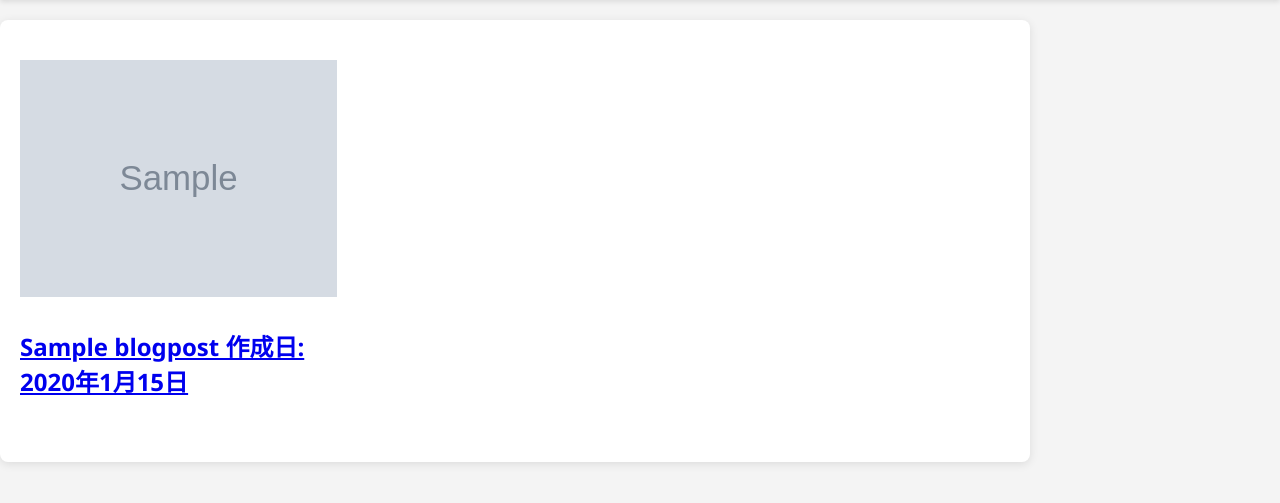
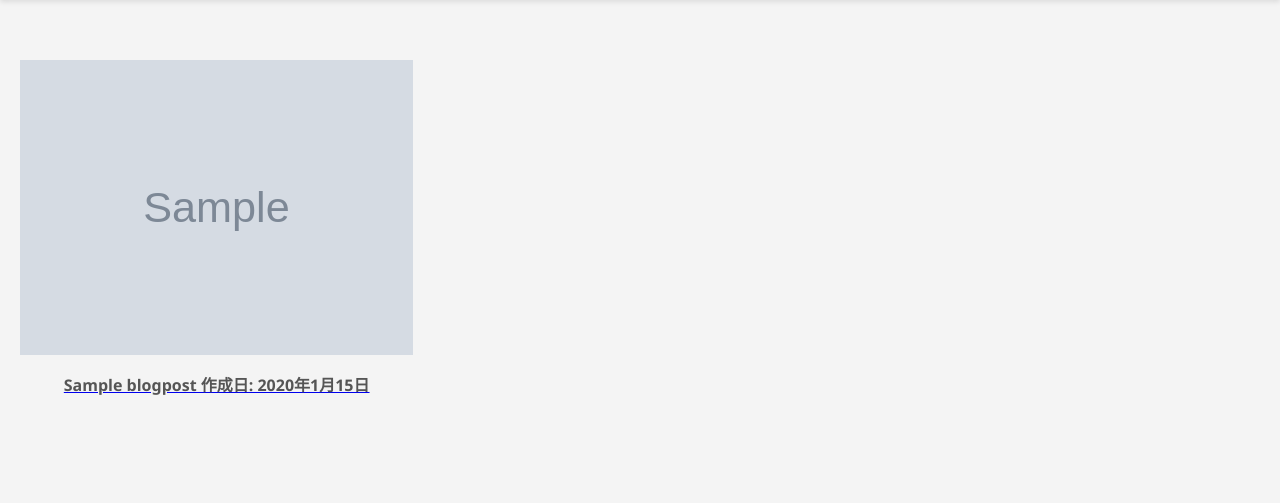
Before and after one commit to oijoijn/myblog, a Django app: page /blog/ in a window 1280 px wide. Shown: the part 110-613 px from the top of the page. Run offline with Django 4.2, Linux system fonts and the light colour scheme; tables that the repository leaves empty hold one stand-in row (values such as "Sample post"); grey boxes marked "Sample" are stand-in pictures.

Commit message:
index.htmlのcssを変更し等間隔に写真を配置した

```diff
--- a/static/css/style.css
+++ b/static/css/style.css
@@ -121,25 +121,34 @@ pre {
     text-align: center !important;
 }
 
-/* グリッドレイアウト */
+/* index.html */
 .image-grid {
     display: grid;
-    grid-template-columns: repeat(3, 1fr); /* 3つのカラム 3つずつ表示 */
-    gap: 20px; /* 画像の間隔を調整 */
+    grid-template-columns: repeat(3, 1fr); /* 3つのカラムで均等配置 */
+    gap: 30px; /* 画像間のスペース */
+    padding: 20px; /* 全体の余白 */
 }
 
-/* 画像にホバー効果を追加 */
-.hover-image {
-    transition: transform 0.3s ease, opacity 0.3s ease;
-    width: 100%; /* 画像がグリッド内でフィットするように */
-    height: auto;
+.image-grid h2 {
+    text-align: center; /* タイトルと画像を中央揃え */
 }
 
-/* ホバー時の効果 */
-.hover-image:hover {
-    transform: scale(1.05); /* 画像を少し拡大 */
-    opacity: 0.9;          /* 少し透明に */
+.image-grid img {
+    max-width: 100%; /* 画像をカラムの幅に収める */
+    height: auto;
+    transition: transform 0.3s; /* ホバー時のアニメーション */
 }
+
+.image-grid img:hover {
+    transform: scale(1.05); /* ホバーで少し拡大 */
+}
+
+.image-grid p {
+    margin-top: 10px;
+    font-size: 1rem;
+    color: #555; /* テキストカラーの調整 */
+}
+
 
 /* Adjust the text area size and wrapping */
 textarea {
--- a/templates/base.html
+++ b/templates/base.html
@@ -28,10 +28,8 @@
         </div>
     </header>
 
-    <div class="container">
-        {% block content %}
-        {% endblock %}
-    </div>
+    {% block content %}
+    {% endblock %}
     <!-- <script src="{% static 'js/script.js' %}"></script> -->
 </body>
 
--- a/templates/blog/docker_tutorial_1.html
+++ b/templates/blog/docker_tutorial_1.html
@@ -2,6 +2,7 @@
 {% load static %}
 
 {% block content %}
+  <div class="container">
   <div id="toc">
     <h2>目次</h2>
     <ul>
@@ -202,4 +203,6 @@
   <hr>
   </div>
   {% include 'blog/comments.html' %}
+
+  </div>
 {% endblock %}
--- a/templates/index.html
+++ b/templates/index.html
@@ -6,7 +6,7 @@
     {% for article in articles %}
     <h2>
         <a href="{% url 'blog:article_detail' article.pk %}">
-            <img class="hover-image" src="{% static article.img_file %}" alt="表示できません">
+            <img  src="{% static article.img_file %}" alt="表示できません">
             <p>{{ article.title }} 作成日: {{ article.created_at }}</p>
         </a>
     </h2>
```
